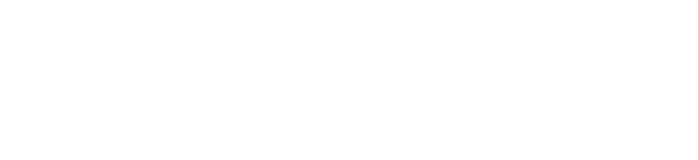
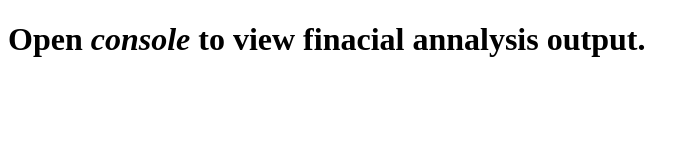
Before and after one commit to EAmrogowicz/console-finances, a plain HTML site: page index.html in a window 1280 px wide. Shown: the whole page, without its empty margins (0-698 px from the left). Drawn offline with Linux system fonts and the light colour scheme.

Commit message:
Add descpriptive heading.

```diff
--- a/index.html
+++ b/index.html
@@ -7,6 +7,7 @@
     <title>Bootcamp M4 Challenge - JavaScript Console</title>
   </head>
   <body>
+    <h1>Open <i>console</i> to view finacial annalysis output.</h1>
     <script src="index.js"></script>
   </body>
 </html>
```
